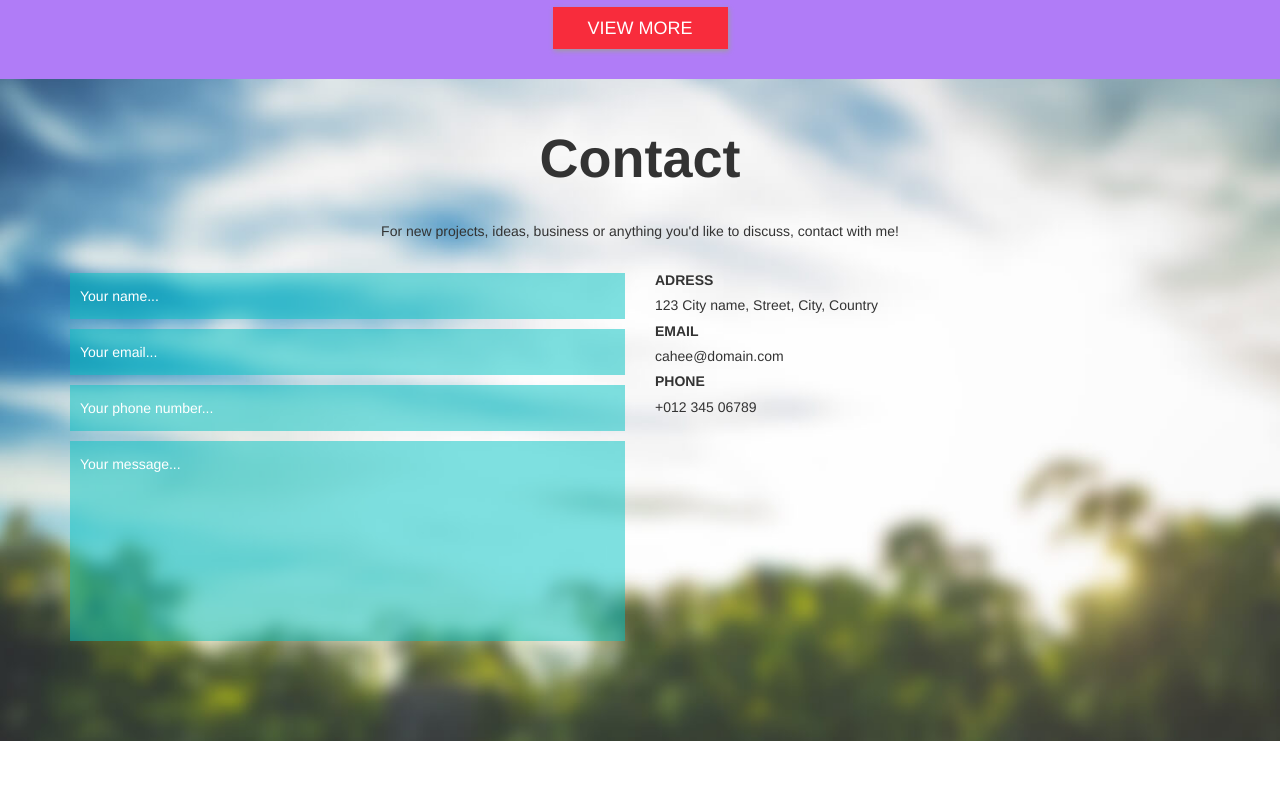
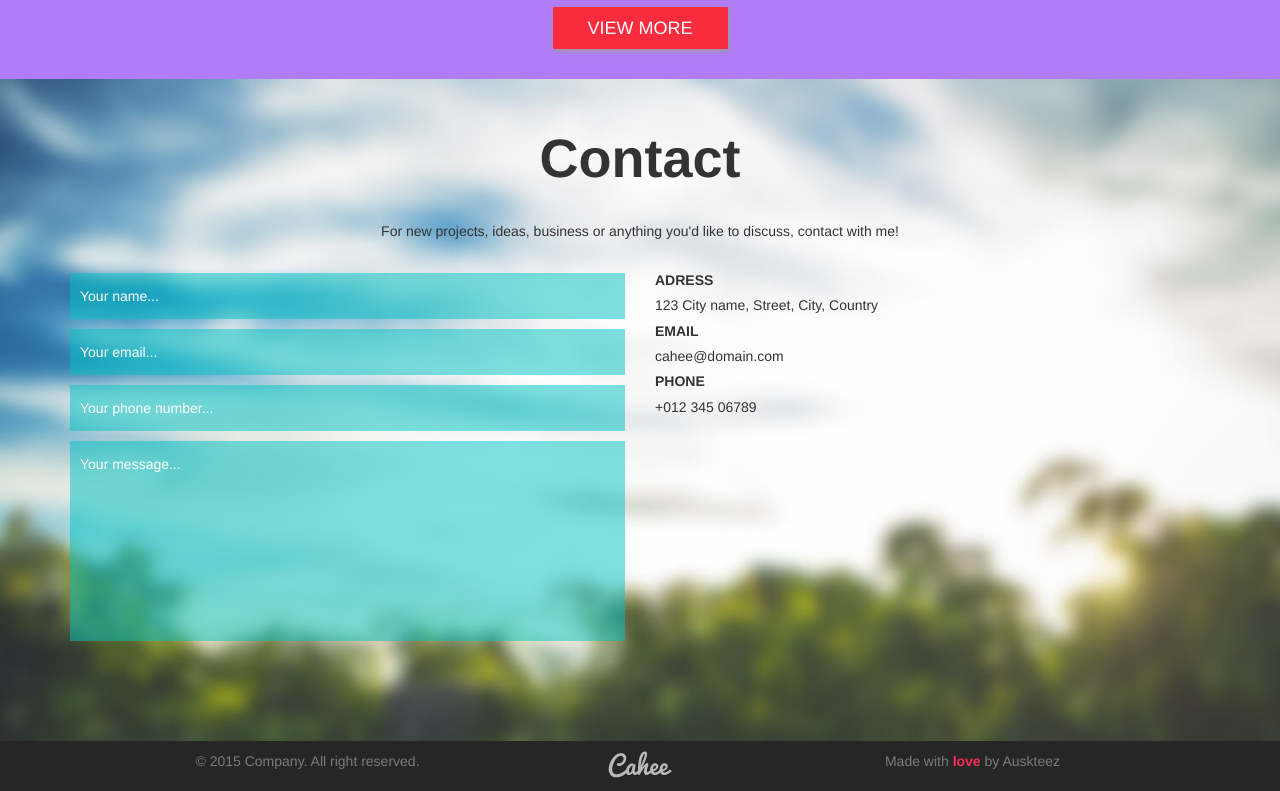
Before and after one commit to GlaDdos/Cahee, a plain HTML site: page index.html in a window 1280 px wide. Shown: the part 4324-5115 px from the top of the page. Before the commit the page ends 5065 px from the top, so only its background shows below. Drawn offline with nearby package versions, Linux system fonts and the light colour scheme.

Commit message:
footer section added

```diff
--- a/index.html
+++ b/index.html
@@ -258,6 +258,14 @@
     </div>
   </section>
 
+  <footer>
+    <div class="container">
+      <div class="col-sm-5 text-center">© 2015 Company. All right reserved.</div>
+      <div class="col-sm-2 text-center"><img src="./img/logo_small.png" /></div>
+      <div class="col-sm-5 text-center">Made with <strong class="love">love</strong> by Auskteez</div>
+    </div>
+  </footer>
+
   <script src="https://code.jquery.com/jquery-3.2.1.min.js" integrity="sha256-hwg4gsxgFZhOsEEamdOYGBf13FyQuiTwlAQgxVSNgt4=" crossorigin="anonymous"></script>
   <script src="./main.js"></script>
   <script src="https://maxcdn.bootstrapcdn.com/bootstrap/3.3.7/js/bootstrap.min.js" integrity="sha384-Tc5IQib027qvyjSMfHjOMaLkfuWVxZxUPnCJA7l2mCWNIpG9mGCD8wGNIcPD7Txa" crossorigin="anonymous"></script>
--- a/main.css
+++ b/main.css
@@ -422,3 +422,14 @@ textarea:focus {
   outline-color: #008F8C;
   font-weight: 700;
 }
+
+footer {
+  padding: 10px 0;
+  min-height: 50px;
+  background-color: #262626;
+  color: #7b7b7a;
+}
+
+footer strong.love {
+  color: #fc2c57;
+}
```
Also changed, not shown: img/logo_small.png (added).
